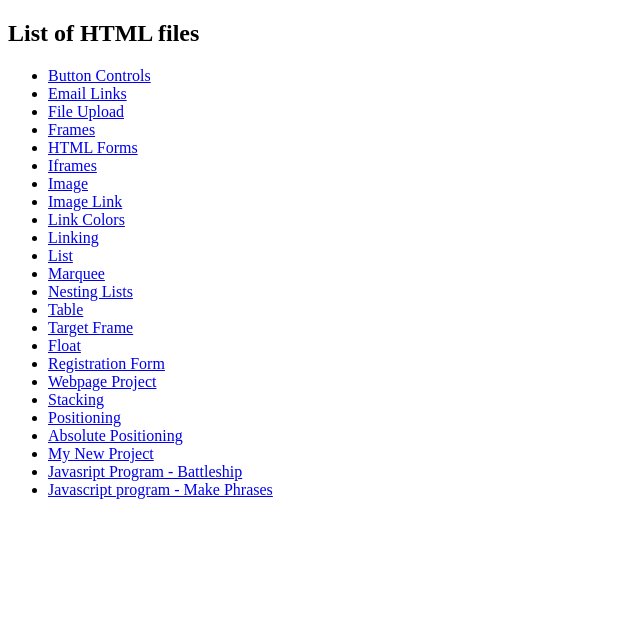
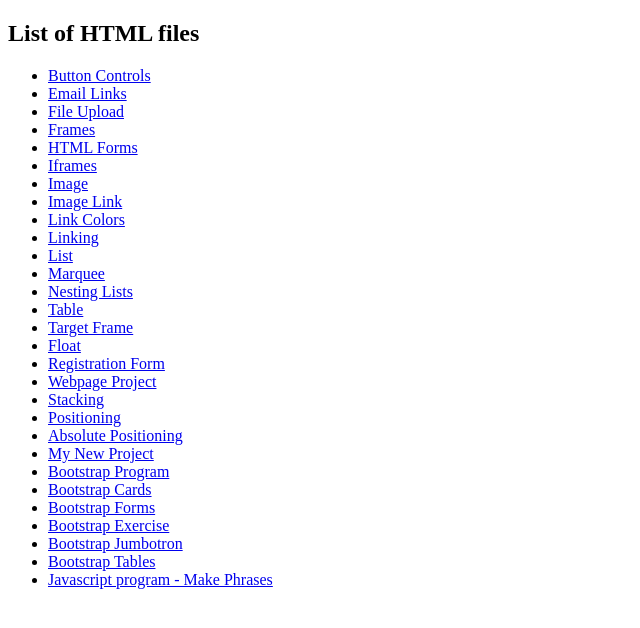
Before and after one commit to mithun04/html-tutorial, a plain HTML site: page index.html in a window 1280 px wide. Shown: the whole page, without its empty margins (0-640 px from the left). Drawn offline with Linux system fonts and the light colour scheme.

Commit message:
Added files

```diff
--- a/index.html
+++ b/index.html
@@ -29,8 +29,14 @@
     <li><a href="Positioning.html">Positioning</a> </li>
     <li><a href="Positioning1.html">Absolute Positioning</a> </li>
     <li><a href="NewProject.html"> My New Project</a></li>
-    <li><a href="Battleship.html">Javasript Program - Battleship</a></li>
+    <li><a href="bootstrap.html">Bootstrap Program</a></li>
+    <li><a href="BootstrapCards.html">Bootstrap Cards</a></li>
+    <li><a href="BootstrapForms.html">Bootstrap Forms</a></li>
+    <li><a href="BootstrapFormsExer1.html">Bootstrap Exercise</a></li>
+    <li><a href="BootstrapJumbotron.html">Bootstrap Jumbotron</a></li>
+    <li><a href="BootstrapTables.html">Bootstrap Tables</a></li>
     <li><a href="Phrase.html">Javascript program - Make Phrases</a></li>
+
 </ul>
 </body>
 </html>
```
Also changed, not shown: BootstrapJumbotron.html (+3 -1 lines).
